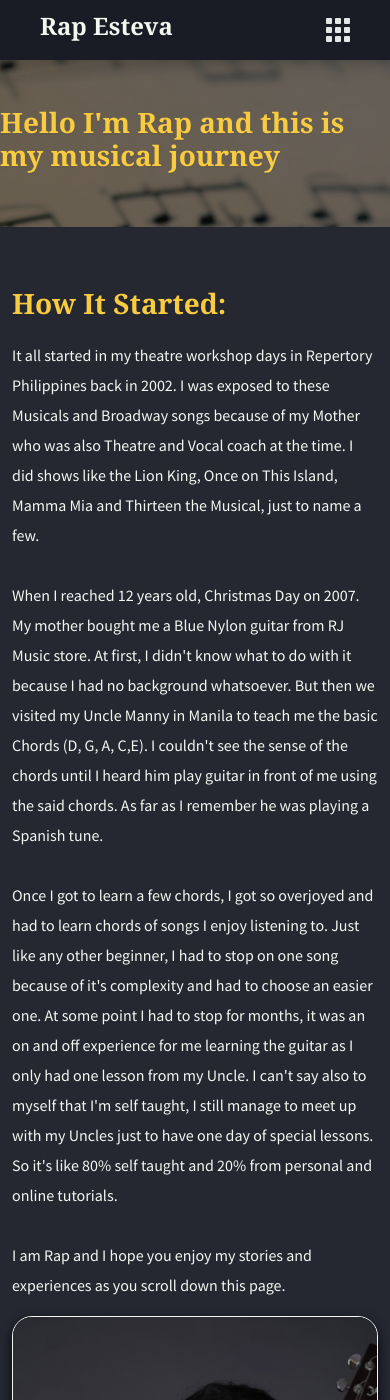
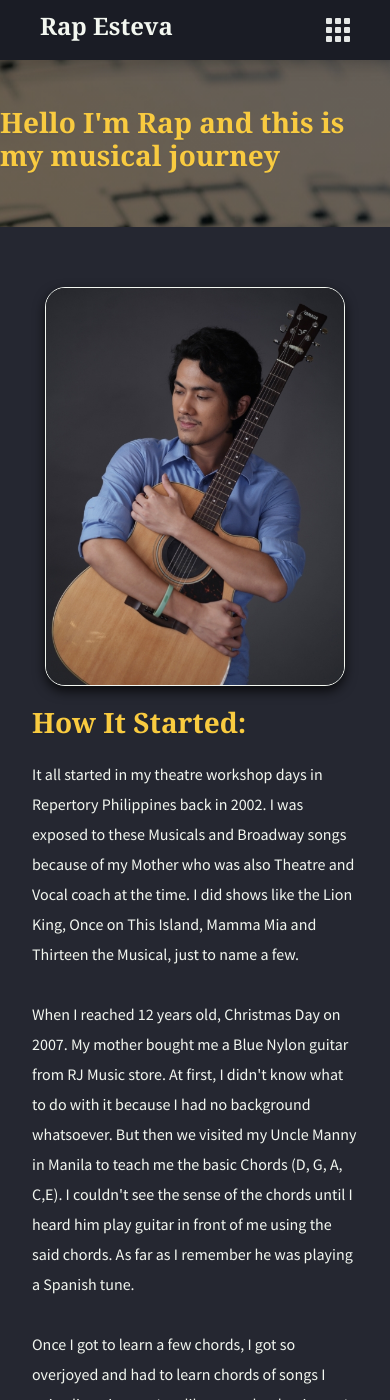
Before and after one commit to rapsamaniego27/music-profile, a Jekyll site: the page built from bio/index.html, in a window 390 px wide and 1400 px high. Built offline with Jekyll 4.4.1, drawn with Linux system fonts in a browser that asks for light colours; nearby versions of some CDN libraries; some web fonts are replaced; some of the changed text lies outside the part shown.

Commit message:
replaced cols with floats

```diff
--- a/bio/index.html
+++ b/bio/index.html
@@ -13,10 +13,10 @@ layout: default
 <div class="container bio-section">
   <!-- Main Topic -->
   <div class="bio-section__main-topic">
-    <div class="row">
-      <div class="col-lg-7">
+    <div class="clearfix">
+
+       <img src="{{site.baseurl}}/assets/files/rap-guitar.jpg" alt="Image" title="Image" class="cmp-image__portrait float-none float-md-end bio-section__img">
        <h2 class="bio-section__title">How It Started:</h2>
-
        <div class="bio-section__description">
         <p>
           It all started in my theatre workshop days in Repertory Philippines back in 2002. I was exposed to these Musicals and Broadway songs because of my Mother who was also Theatre and Vocal coach at the time. I did shows like the Lion King, Once on This Island, Mamma Mia and Thirteen the Musical, just to name a few.
@@ -28,22 +28,18 @@ layout: default
           I am Rap and I hope you enjoy my stories and experiences as you scroll down this page.
         </p>
        </div>
-      </div>
 
-      <div class="col-lg-5">
-        <img src="{{site.baseurl}}/assets/files/rap-guitar.jpg" alt="Image" title="Image" class="cmp-image__portrait">
-      </div>
     </div>
   </div>
 
   <!-- Sub Topic -->
   <div class="bio-section__sub-topic">
     <h3 class="bio-section__sub-topic__title">Janemist (2011 - 2015)</h3>
-    <div class="row mt-30">
-      <div class="col-lg-6">
-        <img src="{{site.baseurl}}/assets/files/band-janemist.jpg" alt="Image" title="Image" class="cmp-image__landscape">
-      </div>
-      <div class="col-lg-6 bio-section__sub-topic__desc">
+    <div class="clearfix mt-30">
+
+      <img src="{{site.baseurl}}/assets/files/band-janemist.jpg" alt="Image" title="Image" class="cmp-image__landscape float-none float-lg-start bio-section__sub-topic__img">
+
+      <div class="bio-section__sub-topic__desc">
         <p>Janemist was my first ever band. I was thrilled when I got to watch my first ever Battle of the Bands competition in my 3rd year of High School. This started the motivation for me to build my own band as I was really fascinated to see people my age to be playing music on stage.
         <br><br>
         Each and every member of Janemist was part of a band at the time of the competition. When school year was over, I was lucky enough to approach Zyril (Drummer) to invite him to form a band and I was mind blown when I played with Genrei (Lead Guitarist) for a jam session in his house.
@@ -73,39 +69,40 @@ layout: default
 </div>
 <!-- End Bio Section -->
 
+
+
+
+
 <div class="container bio-section">
+  <!-- Main Topic -->
   <div class="bio-section__main-topic">
-    <div class="row flex-row-reverse">
-      <div class="col-lg-7">
-        <h2 class="bio-section__title">How It Started:</h2>
+    <div class="clearfix">
 
+      <img src="{{site.baseurl}}/assets/files/rap-guitar.jpg" alt="Image" title="Image"
+        class="cmp-image__portrait float-none float-md-start bio-section__img">
+      <h2 class="bio-section__title">2nd Bio Section:</h2>
       <div class="bio-section__description">
         <p>
           It all started in my theatre workshop days in Repertory Philippines back in 2002. I was exposed to these
           Musicals and Broadway songs because of my Mother who was also Theatre and Vocal coach at the time. I did shows
           like the Lion King, Once on This Island, Mamma Mia and Thirteen the Musical, just to name a few.
           <br><br>
-            When I reached 12 years old, Christmas Day on 2007. My mother bought me a Blue Nylon guitar from RJ Music
-            store. At first, I didn't know what to do with it because I had no background whatsoever. But then we visited
-            my Uncle Manny in Manila to teach me the basic Chords (D, G, A, C,E). I couldn't see the sense of the chords
-            until I heard him play guitar in front of me using the said chords. As far as I remember he was playing a
-            Spanish tune.
+          When I reached 12 years old, Christmas Day on 2007. My mother bought me a Blue Nylon guitar from RJ Music store.
+          At first, I didn't know what to do with it because I had no background whatsoever. But then we visited my Uncle
+          Manny in Manila to teach me the basic Chords (D, G, A, C,E). I couldn't see the sense of the chords until I
+          heard him play guitar in front of me using the said chords. As far as I remember he was playing a Spanish tune.
           <br><br>
-            Once I got to learn a few chords, I got so overjoyed and had to learn chords of songs I enjoy listening to.
-            Just like any other beginner, I had to stop on one song because of it's complexity and had to choose an easier
-            one. At some point I had to stop for months, it was an on and off experience for me learning the guitar as I
-            only had one lesson from my Uncle. I can't say also to myself that I'm self taught, I still manage to meet up
-            with my Uncles just to have one day of special lessons. So it's like 80% self taught and 20% from personal and
-            online tutorials.
+          Once I got to learn a few chords, I got so overjoyed and had to learn chords of songs I enjoy listening to. Just
+          like any other beginner, I had to stop on one song because of it's complexity and had to choose an easier one.
+          At some point I had to stop for months, it was an on and off experience for me learning the guitar as I only had
+          one lesson from my Uncle. I can't say also to myself that I'm self taught, I still manage to meet up with my
+          Uncles just to have one day of special lessons. So it's like 80% self taught and 20% from personal and online
+          tutorials.
           <br><br>
           I am Rap and I hope you enjoy my stories and experiences as you scroll down this page.
         </p>
       </div>
-      </div>
 
-      <div class="col-lg-5">
-        <img src="{{site.baseurl}}/assets/files/rap-guitar.jpg" alt="Image" title="Image" class="cmp-image__portrait">
     </div>
   </div>
 </div>
-</div>
```
Also changed, not shown: source/scss/4-layout/bio.scss (+61 -0 lines), source/scss/5-modules/image.scss (+19 -4 lines), assets/css/style.min.css. Lines whose indentation alone changed are shown as unchanged.
